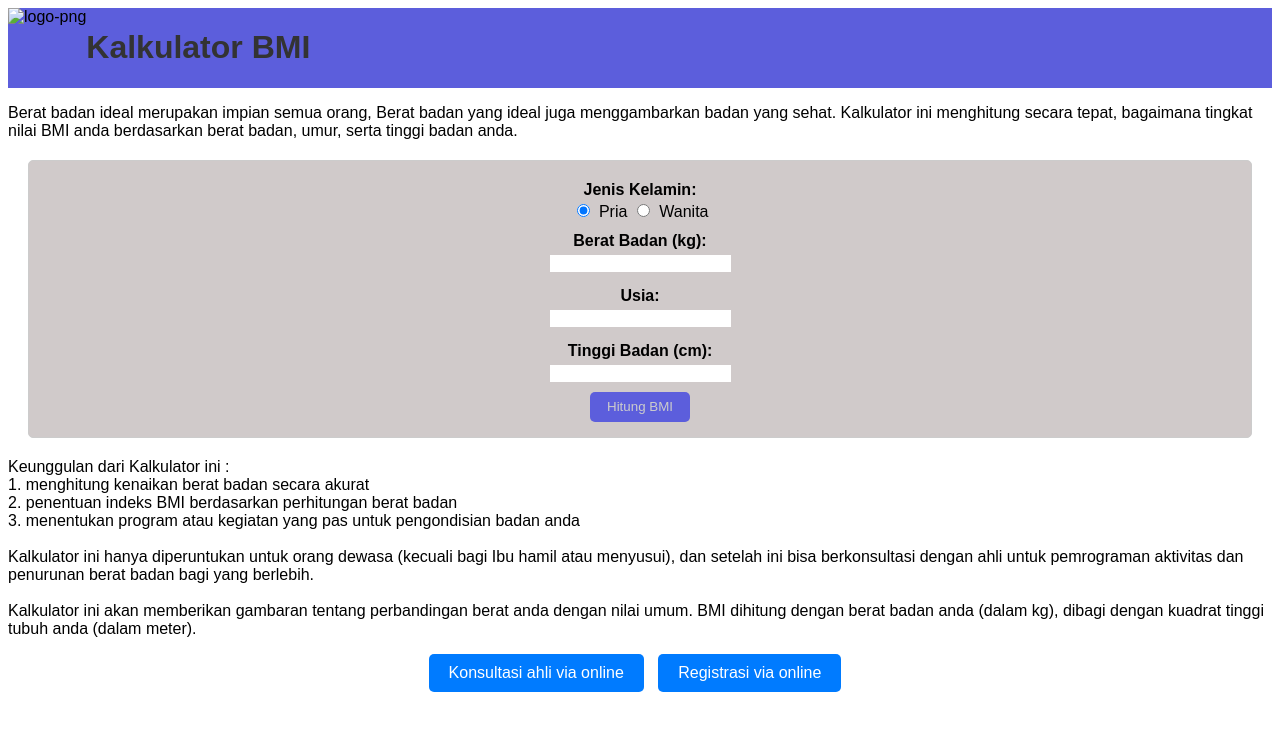
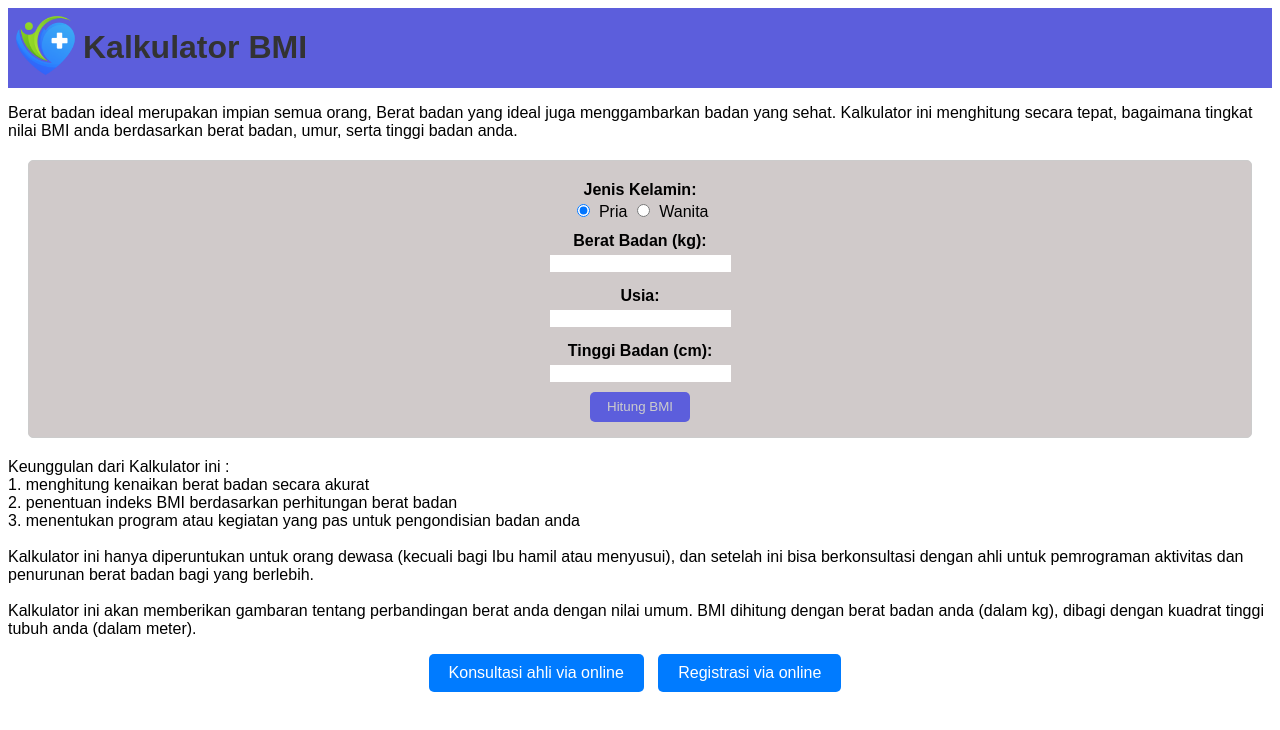
Before and after one commit to revou-fundamental-course/30-oct-23-DaffaQilaa, a plain HTML site: page index.html in a window 1280 px wide. Drawn offline with Linux system fonts and the light colour scheme; files whose address does not match are found by name.

Commit message:
Update index.html

```diff
--- a/index.html
+++ b/index.html
@@ -9,7 +9,7 @@
   <body>
     <header>
       <img
-        src="assets/Medical-health-logo-design-on-transparent-background-PNG.png"
+        src="Medical-health-logo-design-on-transparent-background-PNG.png"
         alt="logo-png"
       />
       <h1>Kalkulator BMI</h1>
```
